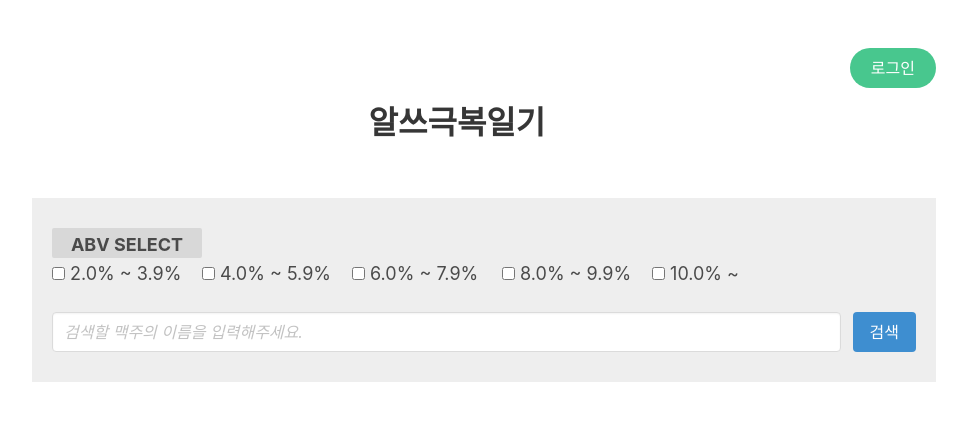
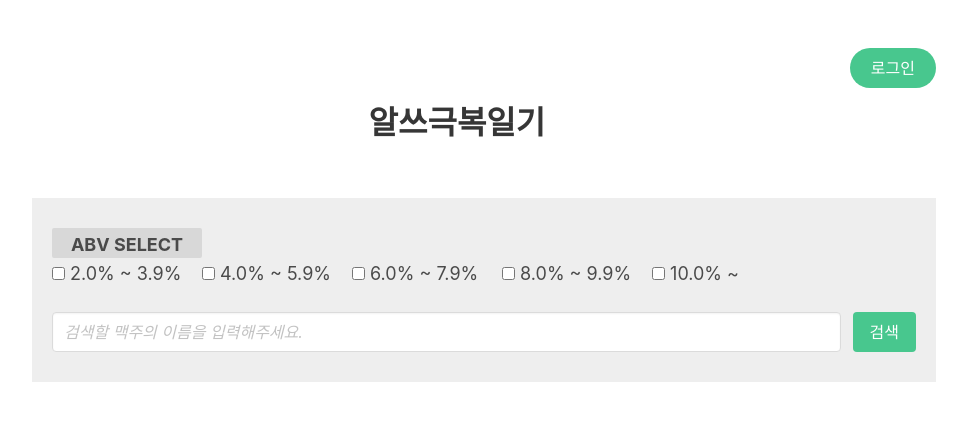
Before and after one commit to JahunSeo/alcohol-garbage, a Flask app: page / in a window 1280 px wide. Shown: the top 421 px of the page, without its empty margins (156-1123 px from the left). Run offline with Flask 2, Linux system fonts and the light colour scheme; data that the repository does not hold is empty; parts of the project's set-up code (start-up, migrations or seed data) failed here and were passed over; some libraries are stand-ins or nearby versions.

Commit message:
[johnny] search btn styling

```diff
--- a/templates/index.html
+++ b/templates/index.html
@@ -25,11 +25,7 @@
       />
     </p>
     <p class="control">
-      <button
-        class="button is-info filter"
-        type="submit"
-        onclick="submitSearch()"
-      >
+      <button class="button is-success" type="submit" onclick="submitSearch()">
         검색
       </button>
     </p>
```
